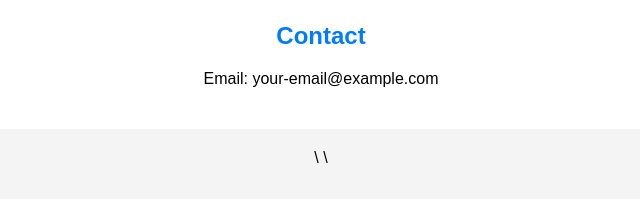
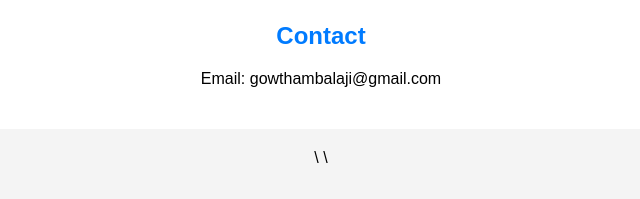
Before and after one commit to gowthambalajiyeluri-a11y/portfolio, a plain HTML site: page index.html in a window 1280 px wide. Shown: the part 598-797 px from the top of the page, 319-959 px from the left. Drawn offline with Linux system fonts and the light colour scheme.

Commit message:
Update contact email in index.html

```diff
--- a/index.html
+++ b/index.html
@@ -20,7 +20,7 @@
 
 <section>
     <h2>Contact</h2>
-    <p>Email: your-email@example.com</p>
+    <p>Email: gowthambalaji@gmail.com</p>
 </section>
 
 
```
